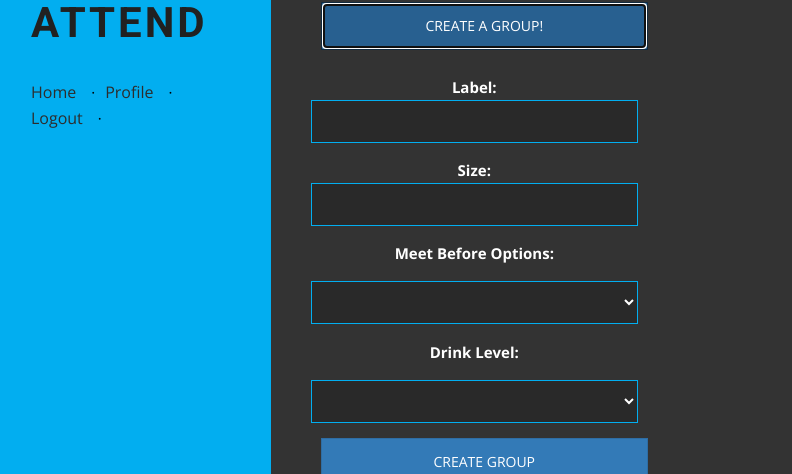
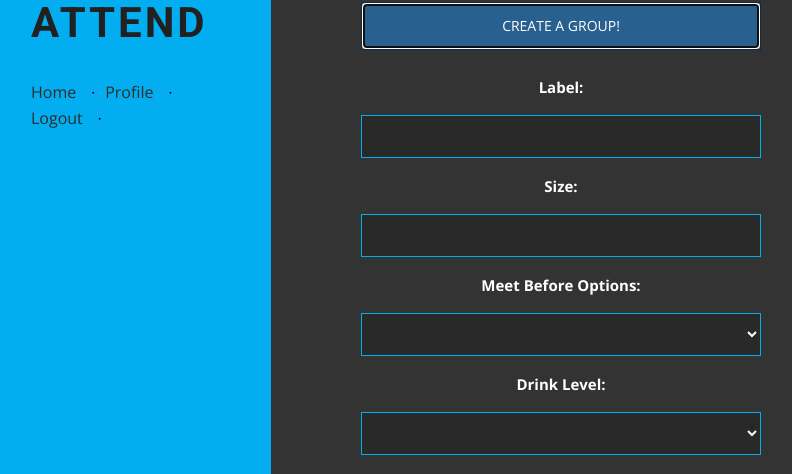
Before and after one commit to farfalle211/capstone_app_vue, a Vue app: page /events/1 in a window 1280 px wide. Both pictures are taken after a click on the button "CREATE A GROUP!". Shown: the part 326-800 px from the top of the page, without its empty margins (49-841 px from the left). Built offline with nearby package versions, Linux system fonts and the light colour scheme; no server answers; what highcharts-vue would draw is missing.

Commit message:
changed events show page to include a request button

```diff
--- a/src/views/EventsShow.vue
+++ b/src/views/EventsShow.vue
@@ -78,28 +78,35 @@
                     <div class="card card-body">
                       <form v-on:submit.prevent="submit()">
 
-                      <p class="display-label" style="font-weight: bold;">Label: <input class="form-control" type="text" v-model="newGroupLabel"></p>
-                      <p class="display-label" style="font-weight: bold;">Size: <input class="form-control" type="number" v-model="newGroupSize"></p>
+                        <div class="form-group center-block group-new-form">
+                          <label class="display-label" >Label: </label>
+                          <input class="form-control center-block" type="text" v-model="newGroupLabel">
+                        </div>
 
-                       <div class="form-group">
+                        <div class="form-group center-block group-new-form">
+                          <label class="display-label" >Size: </label>
+                          <input class="form-control center-block" type="number" v-model="newGroupSize">
+                        </div>
+
+                       <div class="form-group center-block group-new-form">
                           <label class="display-label">Meet Before Options: </label>
-                        <select class="form-control" v-model="newGroupMeetBefore" name="meet_before">
+                        <select class="form-control center-block" v-model="newGroupMeetBefore" name="meet_before">
                           <option value="drinks">Drinks</option>
                           <option value="dinner">Dinner</option>
                           <option value="dinner_and_drinks">Dinner and Drinks</option>
                         </select>
                       </div>
 
-                       <p class="form-group">
+                       <p class="form-group center-block group-new-form">
                           <label class="display-label">Drink Level: </label>
-                        <select class="form-control" v-model="newGroupDrinkLevel" name="drink_level">
+                        <select class="form-control center-block" v-model="newGroupDrinkLevel" name="drink_level">
                           <option value="sober">Sober</option>
                           <option value="one_to_two">One to Two</option>
                           <option value="three_or_more">Three or more</option>
                         </select>
                       </p>
 
-                      <input type="submit" data-target="#collapseExample" value="Create Group" class="btn btn-block btn-primary">
+                      <input type="submit" data-target="#collapseExample" value="Create Group" class="btn btn-block btn-primary create-group">
                     </form>
                   </div>
                 </div>
@@ -119,7 +126,19 @@
                           <p>Group Capacity: {{ group.formatted.size }} </p>
                           <p>Meet Before?: {{ group.formatted.meet_before }}</p>
                           <p>Drink Amount: {{ group.formatted.drink_level }}</p>
-                          <p><a href="#" class="btn btn-primary" style="margin-right: 15px" role="button">Button</a> <a href="#" class="btn btn-default" role="button">Button</a></p>
+                          <p>
+                            <div v-if="!group.requested && (group.creater_id != user_id) && group.open === true">
+                              <a href="#" class="btn btn-primary" v-on:click="createRequest(group)" style="margin-right: 15px" role="button">Request to Join Group</a>
+                            </div>
+                            <div v-if="(group.creater_id != user_id) && group.requested">
+                              <div v-if="(group.requested && group.requested.confirmed === 'confirmed')">
+                                <button v-on:click="destroyRequest(group)" class="btn btn-danger">Leave Group</button>
+                              </div>
+                            <div v-else>
+                              <button v-on:click="destroyRequest(group)" class="btn btn-danger">Delete Join Request</button>
+                            </div>
+                            </div>
+                          </p>
                         </div>
                       </div>
                     </div>
@@ -168,6 +187,13 @@
     margin: 10px;
   }
 
+  .group-new-form {
+    width: 500px;
+  }
+
+  .group-new-form .form-control {
+    width: 400px;
+  }
 </style>
 
 <script>
@@ -315,8 +341,28 @@ export default {
             });
         },
 
-        successfulCheckIn: function() {
+        createRequest: function(group) {
+            var params = {
+                          group_id: group.id
+                          };
 
+            axios.post("/api/requests/", params)
+            .then(response => {
+              console.log(response.data);
+             group.requested = response.data;
+            });
+        },
+
+        destroyRequest: function(group) {
+          axios.delete("/api/requests/" + group.requested.id)
+            .then(response => {
+              console.log("Success", response.data);
+              group.requested = "";
+              axios.get("/api/events/" + this.$route.params.id)
+              .then(response => {
+                this.event = response.data;
+              });
+            });
         },
 
         currentCapacity: function(input) {
```
